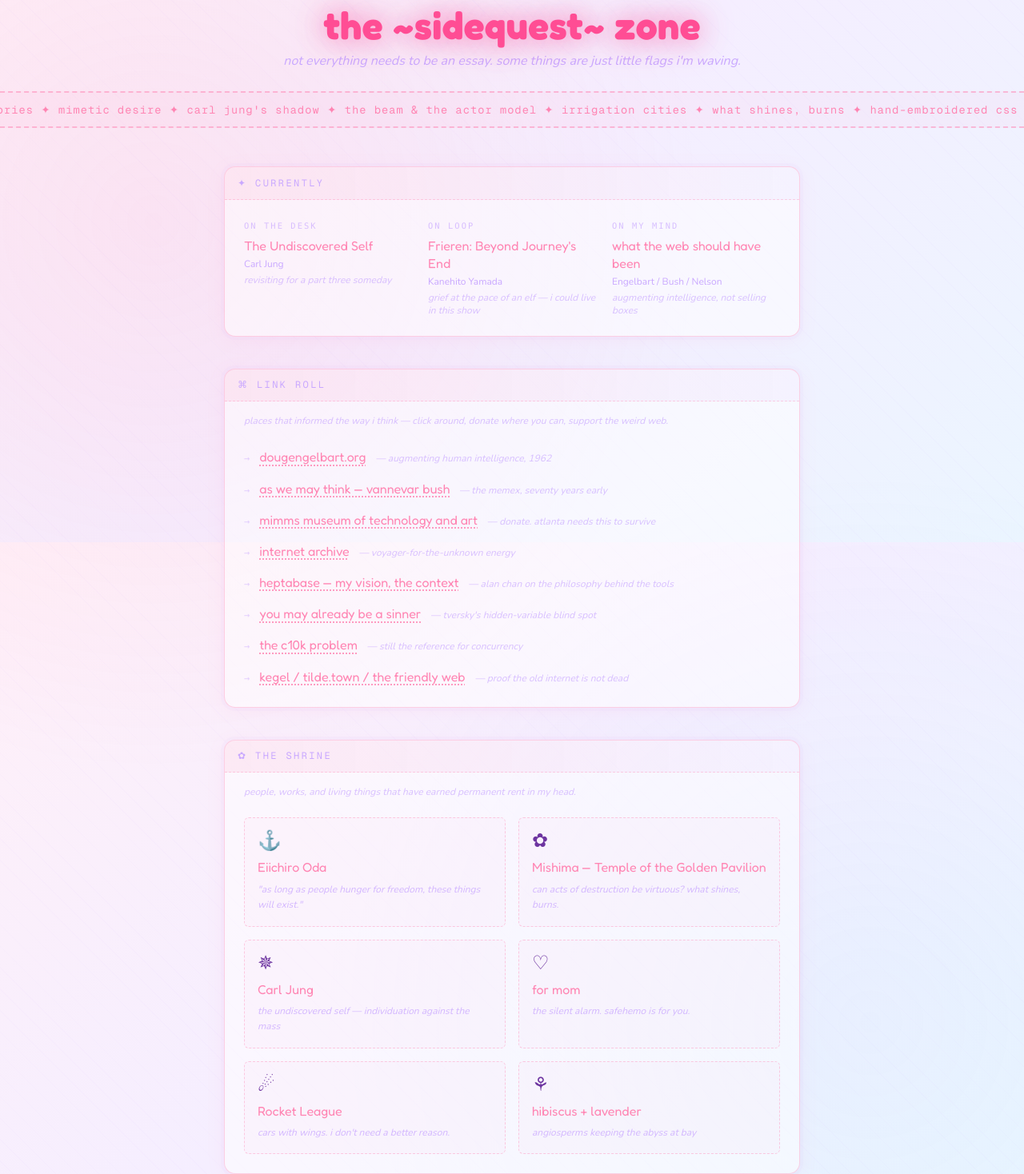
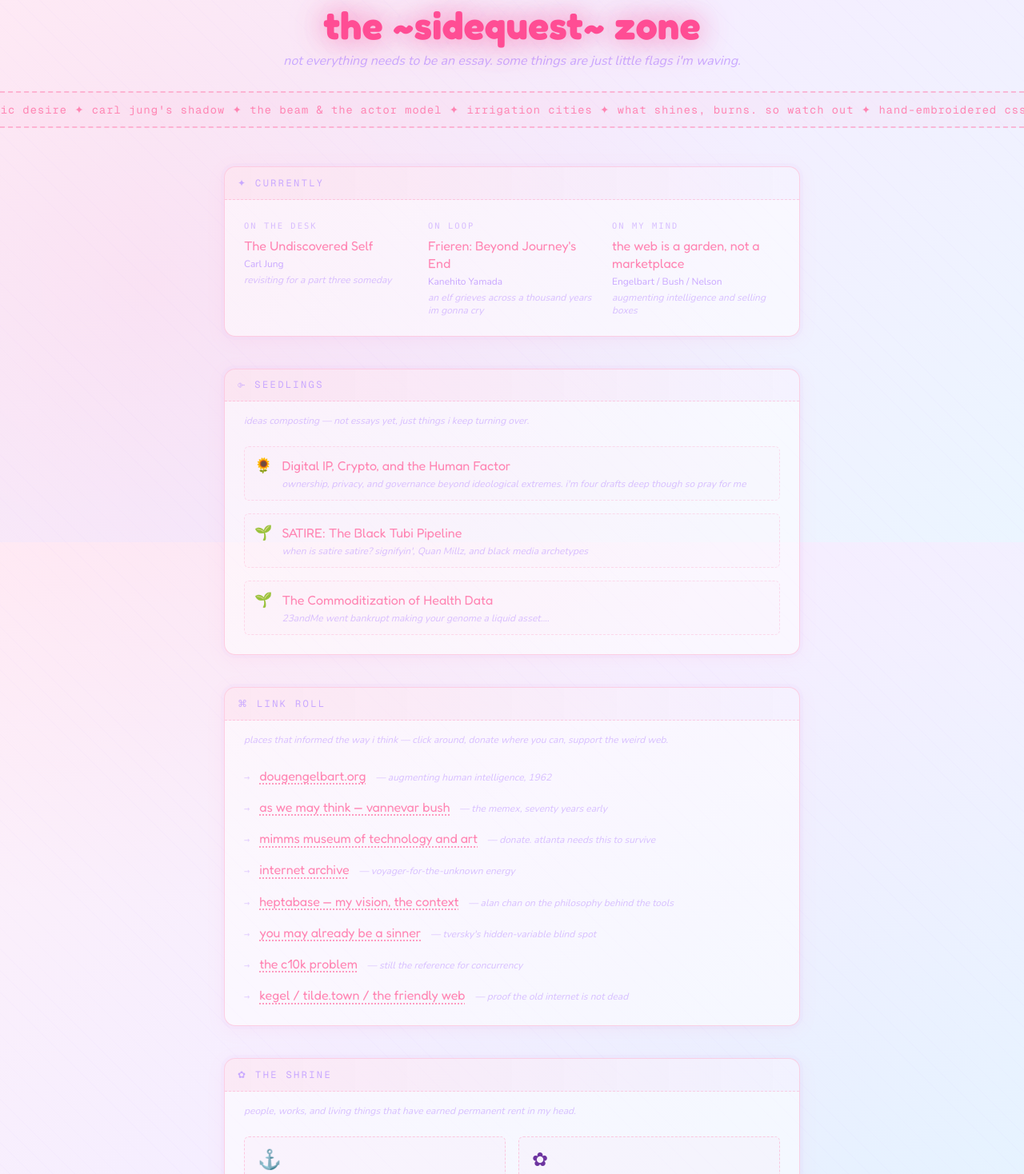
Before and after one commit to qweliant/apps, a Next.js app in the folder blog/: page /garden in a window 1280 px wide. Shown: the part 122-1590 px from the top of the page at 80% size. Built offline with nearby package versions, Linux system fonts and the light colour scheme.

Commit message:
styles chng

```diff
--- a/blog/app/garden/page.tsx
+++ b/blog/app/garden/page.tsx
@@ -16,13 +16,13 @@ const currently = [
     label: "on loop",
     title: "Frieren: Beyond Journey's End",
     by: "Kanehito Yamada",
-    note: "grief at the pace of an elf — i could live in this show",
+    note: "an elf grieves across a thousand years im gonna cry",
   },
   {
     label: "on my mind",
-    title: "what the web should have been",
+    title: "the web is a garden, not a marketplace",
     by: "Engelbart / Bush / Nelson",
-    note: "augmenting intelligence, not selling boxes",
+    note: "augmenting intelligence and selling boxes",
   },
 ];
 
@@ -83,22 +83,40 @@ const shrine = [
   {
     icon: "✵",
     title: "Carl Jung",
-    line: "the undiscovered self — individuation against the mass",
+    line: "the undiscovered self. individuation against the mass!",
   },
   {
     icon: "♡",
     title: "for mom",
-    line: "the silent alarm. safehemo is for you.",
+    line: "passive alerts for dialysis. safehemo is for you.",
   },
   {
     icon: "☄︎",
     title: "Rocket League",
-    line: "cars with wings. i don't need a better reason.",
+    line: "cars with rockets!",
   },
   {
     icon: "⚘",
     title: "hibiscus + lavender",
-    line: "angiosperms keeping the abyss at bay",
+    line: "angiosperms be real floral with it",
+  },
+];
+
+const seedlings = [
+  {
+    icon: "🌻",
+    title: "Digital IP, Crypto, and the Human Factor",
+    note: "ownership, privacy, and governance beyond ideological extremes. i'm four drafts deep though so pray for me",
+  },
+  {
+    icon: "🌱",
+    title: "SATIRE: The Black Tubi Pipeline",
+    note: "when is satire satire? signifyin', Quan Millz, and black media archetypes",
+  },
+  {
+    icon: "🌱",
+    title: "The Commoditization of Health Data",
+    note: "23andMe went bankrupt making your genome  a liquid asset....",
   },
 ];
 
@@ -109,8 +127,10 @@ const marqueeItems = [
   "carl jung's shadow",
   "the beam & the actor model",
   "irrigation cities",
-  "what shines, burns",
+  "what shines, burns. so watch out",
   "hand-embroidered css",
+  "the black tubi pipeline",
+  "clip embeddings & vibes",
 ];
 
 function Marquee({ items }: { items: string[] }) {
@@ -159,6 +179,31 @@ export default function GardenPage() {
                 </p>
                 <p className="text-xs text-[#C9A8FF]">{c.by}</p>
                 <p className="text-xs italic text-[#C9A8FF]/70">{c.note}</p>
+              </li>
+            ))}
+          </ul>
+        </article>
+
+        <article className="garden-panel">
+          <header className="garden-panel-header">⌱ seedlings</header>
+          <p className="px-6 pt-4 text-xs italic text-[#C9A8FF]/70">
+            ideas composting — not essays yet, just things i keep turning over.
+          </p>
+          <ul className="p-6 space-y-4">
+            {seedlings.map((s) => (
+              <li
+                key={s.title}
+                className="flex items-start gap-3 border border-dashed border-[#FF85B3]/25 rounded-md p-3 bg-[#FF85B3]/[0.02]"
+              >
+                <span className="text-lg leading-none pt-0.5">{s.icon}</span>
+                <div>
+                  <p className="font-fredoka text-[#FF85B3] leading-snug">
+                    {s.title}
+                  </p>
+                  <p className="text-xs text-[#C9A8FF]/70 italic mt-1">
+                    {s.note}
+                  </p>
+                </div>
               </li>
             ))}
           </ul>
--- a/blog/app/globals.css
+++ b/blog/app/globals.css
@@ -19,13 +19,13 @@
     #EBF5FF 100%
   );
 
-  --background-dark: #09060F;
-  --foreground-dark: #F0EAFF;
+  --background-dark: #0A0A0A;
+  --foreground-dark: #F0ECF4;
   --gradient-dark: linear-gradient(
     135deg,
-    #09060F 0%,
-    #1C0835 45%,
-    #09060F 100%
+    #0A0A0A 0%,
+    #0F0A10 45%,
+    #0A0A0A 100%
   );
 }
 
--- a/blog/app/page.tsx
+++ b/blog/app/page.tsx
@@ -1,12 +1,9 @@
 import Link from "next/link";
-import { FaGithub } from "react-icons/fa";
-import { FaGolang } from "react-icons/fa6";
+import { FaGithub, FaPython } from "react-icons/fa";
 import {
   SiElixir,
   SiPhoenixframework,
   SiRust,
-  SiNextdotjs,
-  SiTailwindcss,
   SiTypescript,
   SiPostgresql,
   SiMqtt,
@@ -22,23 +19,23 @@ const projects = [
     stack: [SiElixir, SiPhoenixframework, SiPostgresql, SiRust, SiMqtt],
   },
   {
-    title: "Blog Engine",
+    title: "Fine Shyt",
     description:
-      "Custom markdown-based blog platform with static rendering, built in Next.js.",
-    url: "https://github.com/qweliant/apps/tree/main/blog",
-    stack: [SiNextdotjs, SiTailwindcss, SiTypescript],
+      "Photo curation AI that learns your aesthetic taste — rates, clusters, and filters a photo archive using CLIP embeddings and a trained preference model.",
+    url: "https://github.com/qweliant/fineshyt",
+    stack: [SiElixir, SiPhoenixframework, SiPostgresql, FaPython],
   },
   {
-    title: "Tapfunds",
+    title: "prosemirror-pretext",
     description:
-      "Experimental platform for account info and democratic collective finance.",
-    url: "https://github.com/tapfunds/tf",
-    stack: [SiNextdotjs, SiTypescript, FaGolang, SiPostgresql],
+      "Canvas-based text editor combining ProseMirror's document model with Pretext's layout engine — no contenteditable, every glyph rendered via fillText.",
+    url: "https://github.com/qweliant/prosemirror-pretext",
+    stack: [SiTypescript],
   },
   {
     title: "Where Am I Next?",
     description:
-      "VS code extension that tells you when you are in a server component or client component",
+      "VS Code extension that tells you when you are in a server component or client component.",
     url: "https://github.com/qweliant/where-am-i-next",
     stack: [SiTypescript],
   },
```
Also changed, not shown: 1 other file (tests, documents, lock files or other folders).
